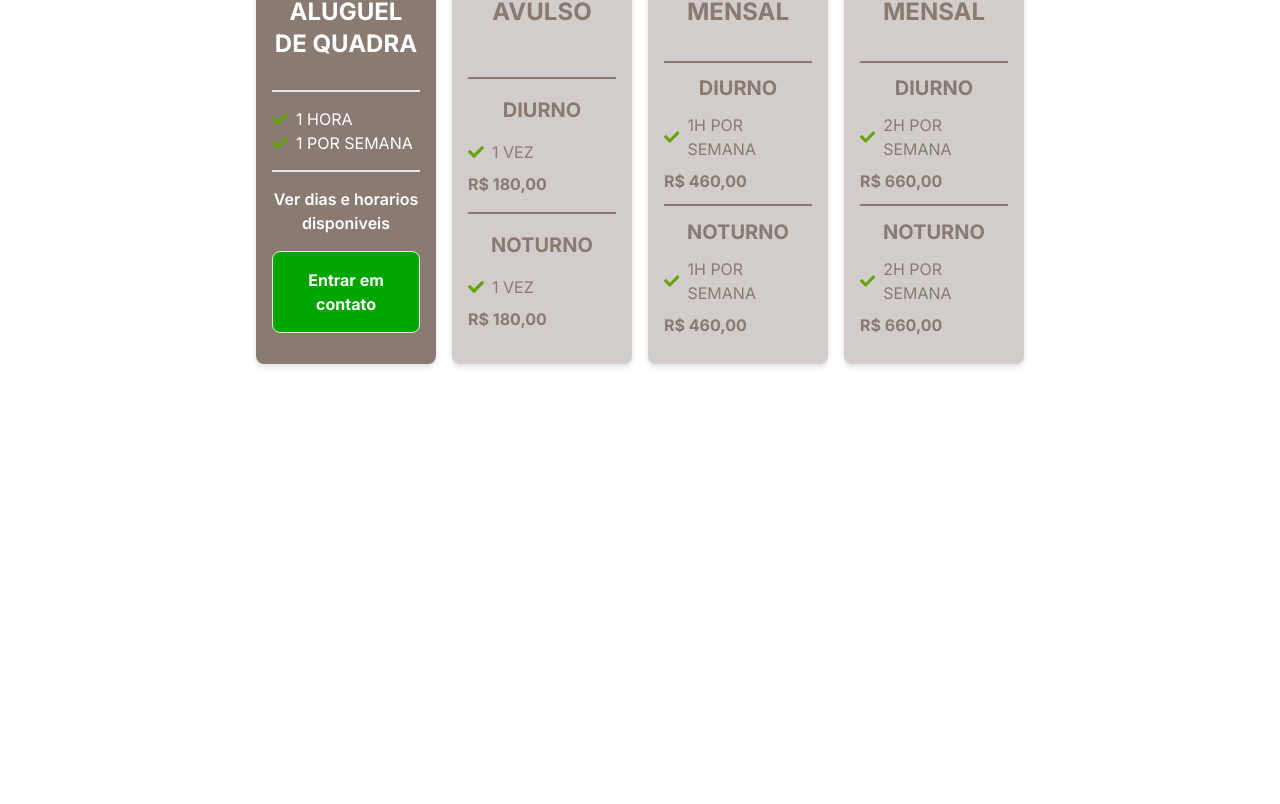
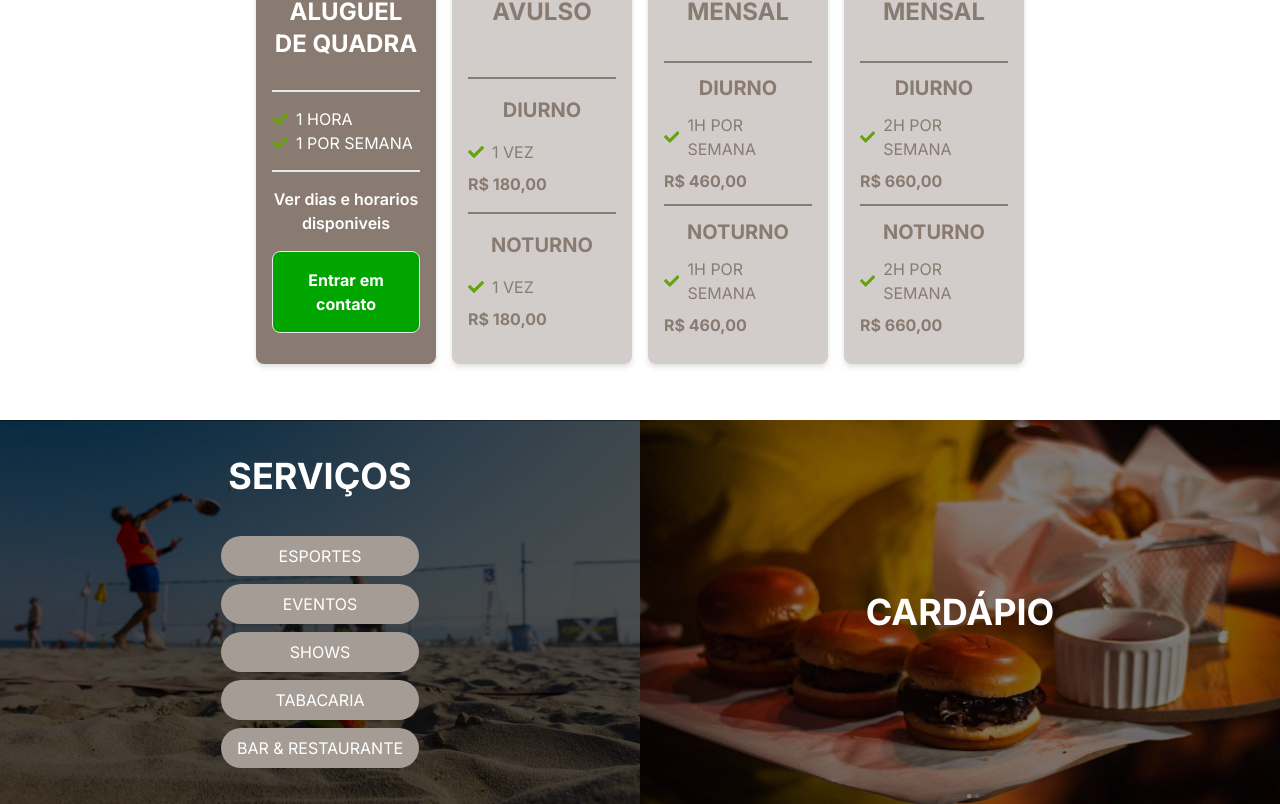
Before and after one commit to DevWeDesc/carioca-arena, a Next.js app: page / in a window 1280 px wide. Shown: the part 1429-2233 px from the top of the page. Before the commit the page ends 1809 px from the top, so only its background shows below. Built offline with nearby package versions, Linux system fonts and the light colour scheme.

Commit message:
feat: criado card com cardapio e serviços

```diff
--- a/src/app/components/Plans.tsx
+++ b/src/app/components/Plans.tsx
@@ -1,7 +1,7 @@
 import { FaCheck } from 'react-icons/fa'
 export default function Plans() {
   return (
-    <div className="h-full p-4">
+    <div className="h-full p-4 mb-10">
       <h2 className="text-2xl text-center text-bege-800 font-bold mb-4">Aluguel de Quadra</h2>
       <div className="bg-white w-2/3 mx-auto grid grid-cols-1 md:grid-cols-4 gap-4 lg:px-8">
 
--- a/src/app/page.tsx
+++ b/src/app/page.tsx
@@ -2,6 +2,7 @@ import Navbar from "@/app/components/Navbar"
 import Banner from "@/app/components/Banner"
 import Scheduling from "@/app/components/Scheduling"
 import Plans from "@/app/components/Plans"
+import Image from "next/image"
 
 export default function Home() {
   return (
@@ -10,6 +11,28 @@ export default function Home() {
       <Banner/>
       <Scheduling/>
       <Plans/>
+
+      <div className="bg-black flex flex-col md:flex-row items-center justify-center">
+        <div className="w-full md:w-1/2 h-1/2 relative flex items-center justify-center">
+          <img src="/beach.jpg" alt="beach tenis" className="opacity-30 hover:opacity-20 h-72 md:h-96 w-full" />
+          <div className="absolute bg-opacity-70 text-white p-2 flex flex-col gap-10">
+            <h4 className="sm:text-4xl text-2xl font-bold text-center">SERVIÇOS</h4>
+            <ul className="flex flex-col gap-4 sm:gap-2">
+              <li className="bg-bege-200 rounded-full text-center py-0 px-2 sm:py-2 sm:px-4"> ESPORTES </li>
+              <li className="bg-bege-200 rounded-full text-center py-0 px-2 sm:py-2 sm:px-4"> EVENTOS </li>
+              <li className="bg-bege-200 rounded-full text-center py-0 px-2 sm:py-2 sm:px-4"> SHOWS </li>
+              <li className="bg-bege-200 rounded-full text-center py-0 px-2 sm:py-2 sm:px-4"> TABACARIA </li>
+              <li className="bg-bege-200 rounded-full text-center py-0 px-2 sm:py-2 sm:px-4"> BAR & RESTAURANTE </li>
+            </ul>
+          </div>
+        </div>
+        <div className="w-full md:w-1/2 h-1/2 relative flex items-center justify-center">
+          <img src="/gastro.jpg" alt="hamburguer" className="opacity-50 hover:opacity-30 h-72 md:h-96 w-full" />
+          <div className="absolute bg-opacity-70 text-white p-2">
+          <h4 className="text-4xl font-bold text-center">CARDÁPIO</h4>
+          </div>
+        </div>
+      </div>
     </main>
   )
 }
```
Also changed, not shown: public/beach.jpg (added).
